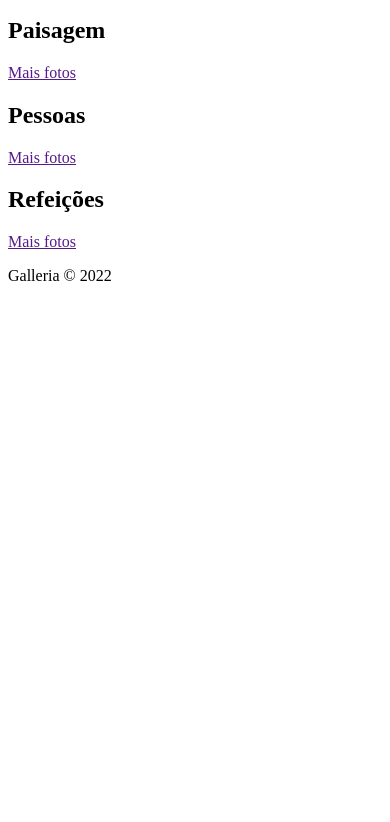
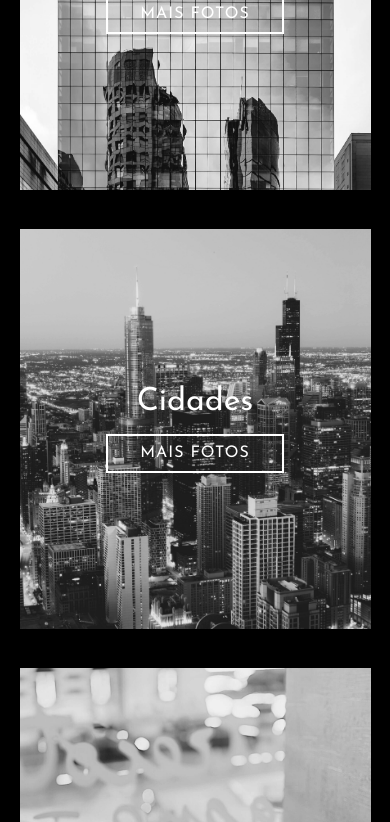
Before and after one commit to LucianoNeo/sass-testing, a plain HTML site: page index.html in a window 390 px wide. Shown: the part 732-1554 px from the top of the page. Before the commit the page ends 1033 px from the top, so only its background shows below. Drawn offline with Linux system fonts and the light colour scheme.

Commit message:
projeto finalizado com sass + responsivo

```diff
--- a/index.html
+++ b/index.html
@@ -70,50 +70,50 @@
                 <h2 class="gallery-card-title">Animais</h2>
                 <a href="" class="gallery-card-btn">Mais fotos</a>
             </div>
-        </div>
-        <div class="gallery">
+
+
             <div class="gallery-card" id="card-2">
                 <h2 class="gallery-card-title">Arquitetura</h2>
                 <a href="" class="gallery-card-btn">Mais fotos</a>
             </div>
-        </div>
-        <div class="gallery">
+
+
             <div class="gallery-card" id="card-3">
                 <h2 class="gallery-card-title">Cidades</h2>
                 <a href="" class="gallery-card-btn">Mais fotos</a>
             </div>
-        </div>
-        <div class="gallery">
+
+
             <div class="gallery-card" id="card-4">
                 <h2 class="gallery-card-title">Decorações</h2>
                 <a href="" class="gallery-card-btn">Mais fotos</a>
             </div>
-        </div>
-        <div class="gallery">
+
+
             <div class="gallery-card" id="card-5">
                 <h2 class="gallery-card-title">Esportes</h2>
                 <a href="" class="gallery-card-btn">Mais fotos</a>
             </div>
-        </div>
-        <div class="gallery">
+
+
             <div class="gallery-card" id="card-6">
                 <h2 class="gallery-card-title">Natureza</h2>
                 <a href="" class="gallery-card-btn">Mais fotos</a>
             </div>
-        </div>
-        <div class="gallery">
+
+
             <div class="gallery-card" id="card-7">
                 <h2 class="gallery-card-title">Paisagem</h2>
                 <a href="" class="gallery-card-btn">Mais fotos</a>
             </div>
-        </div>
-        <div class="gallery">
+
+
             <div class="gallery-card" id="card-8">
                 <h2 class="gallery-card-title">Pessoas</h2>
                 <a href="" class="gallery-card-btn">Mais fotos</a>
             </div>
-        </div>
-        <div class="gallery">
+
+
             <div class="gallery-card" id="card-9">
                 <h2 class="gallery-card-title">Refeições</h2>
                 <a href="" class="gallery-card-btn">Mais fotos</a>
@@ -121,7 +121,7 @@
         </div>
     </main>
     <footer>
-        <p><span>Galleria</span> &copy; 2022</p>
+        <p><span>Galleria by LucianoNeo</span> &copy; 2022</p>
     </footer>
 </body>
 
--- /dev/null
+++ b/sass/_mixins.sass
@@ -0,0 +1,28 @@
+@use 'variables'
+
+@mixin container
+    max-width: variables.$container-width
+    padding: 1.5rem 0
+    margin: 0 auto
+
+@mixin flex-center
+    display: flex
+    align-items: center
+    justify-content: center
+
+@mixin bg-img($img)
+    background-image: url('../img/#{$img}')
+    background-size: 100%
+    background-position: center
+    background-repeat: no-repeat
+    filter: grayscale(100%)
+    transition: .6s
+
+    &:hover
+        background-size: 110%
+        filter: grayscale(0%)
+        background-image: linear-gradient(rgba(0,0,0,0.5), rgba(0,0,0,0.5)), url('../img/#{$img}')
+
+@mixin mobile
+    @media(max-width: 425px)
+        @content
--- /dev/null
+++ b/sass/_variables.sass
@@ -0,0 +1,5 @@
+$primary-color: #fff
+$secondary-color: #20C997
+$text-color: #777
+$bg-color: #000
+$container-width: 1170px
--- a/sass/styles.sass
+++ b/sass/styles.sass
@@ -0,0 +1,146 @@
+@use 'variables'
+@use 'mixins'
+
+*
+    font-family: 'Josefin Sans'
+    padding: 0
+    margin: 0
+    box-sizing: border-box
+
+body
+    background-color: variables.$bg-color
+    color: variables.$text-color
+
+    a
+        color: variables.$text-color
+        text-decoration: none
+        transition: .4s
+
+    ul
+        list-style: none
+
+.header
+    display: flex
+    justify-content: space-between
+    @include mixins.container
+
+    @include mixins.mobile
+        padding: 1.1rem
+
+
+    &-brand // .header-brand
+        color: variables.$primary-color
+        font-size: 3rem
+
+    &-navbar
+
+        ul
+            height: 100%
+            @include mixins.flex-center
+
+            @include mixins.mobile
+                display: none
+
+            li
+                margin: 0 1rem
+                text-transform: uppercase
+                font-size: .8rem
+
+                .active
+                    color: variables.$secondary-color
+
+                a
+                    &:hover
+                        color: variables.$secondary-color
+
+    &-social-media
+
+        ul
+            @include mixins.flex-center
+            height: 100%
+
+            @include mixins.mobile
+                display: none
+
+            li
+                margin: 0 1rem
+
+                a
+                    &:hover
+                        color: variables.$primary-color
+
+.gallery
+    @include mixins.flex-center
+    @include mixins.container
+    flex-wrap: wrap
+    justify-content: space-between
+    padding: 0
+
+    @include mixins.mobile
+        flex-direction: column
+
+    &-card
+        width: 31%
+        height: 400px
+        margin-bottom: 4%
+        @include mixins.flex-center
+        flex-direction: column
+        color: variables.$primary-color
+
+        @include mixins.mobile
+            width: 90%
+            margin-bottom: 10%
+
+        &-title
+            font-size: 2rem
+            font-weight: 400
+            margin-bottom: 1rem
+
+        &-btn
+            padding: .6rem 2rem
+            border: 2px solid variables.$primary-color
+            color: variables.$primary-color
+            font-weight: 400
+            text-transform: uppercase
+            letter-spacing: 1px
+
+            &:hover
+                background-color: variables.$primary-color
+                color: variables.$bg-color
+
+
+    #card-1
+        @include mixins.bg-img('animais.jpg')
+
+    #card-2
+        @include mixins.bg-img('arquitetura.jpg')
+
+    #card-3
+        @include mixins.bg-img('cidade.jpg')
+
+    #card-4
+        @include mixins.bg-img('decoracao.jpg')
+
+    #card-5
+        @include mixins.bg-img('esportes.jpg')
+
+    #card-6
+        @include mixins.bg-img('natureza.jpg')
+
+    #card-7
+        @include mixins.bg-img('paisagem.jpg')
+
+    #card-8
+        @include mixins.bg-img('pessoas.jpg')
+
+    #card-9
+        @include mixins.bg-img('refeicoes.jpg')
+
+
+footer
+    text-align: center
+    padding-bottom: 2rem
+
+    span
+        font-weight: bold
+        color: variables.$secondary-color
```
Also changed, not shown: css/styles.css, 1 other file.
